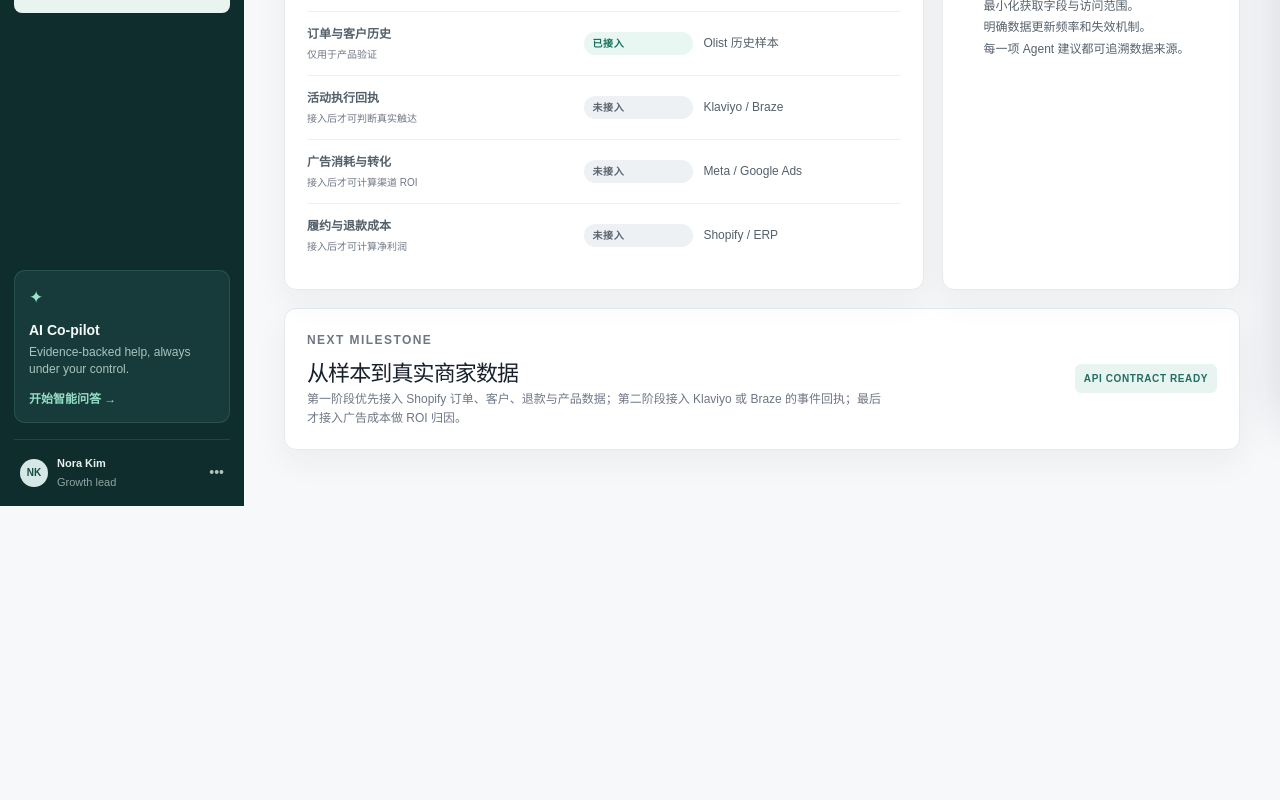
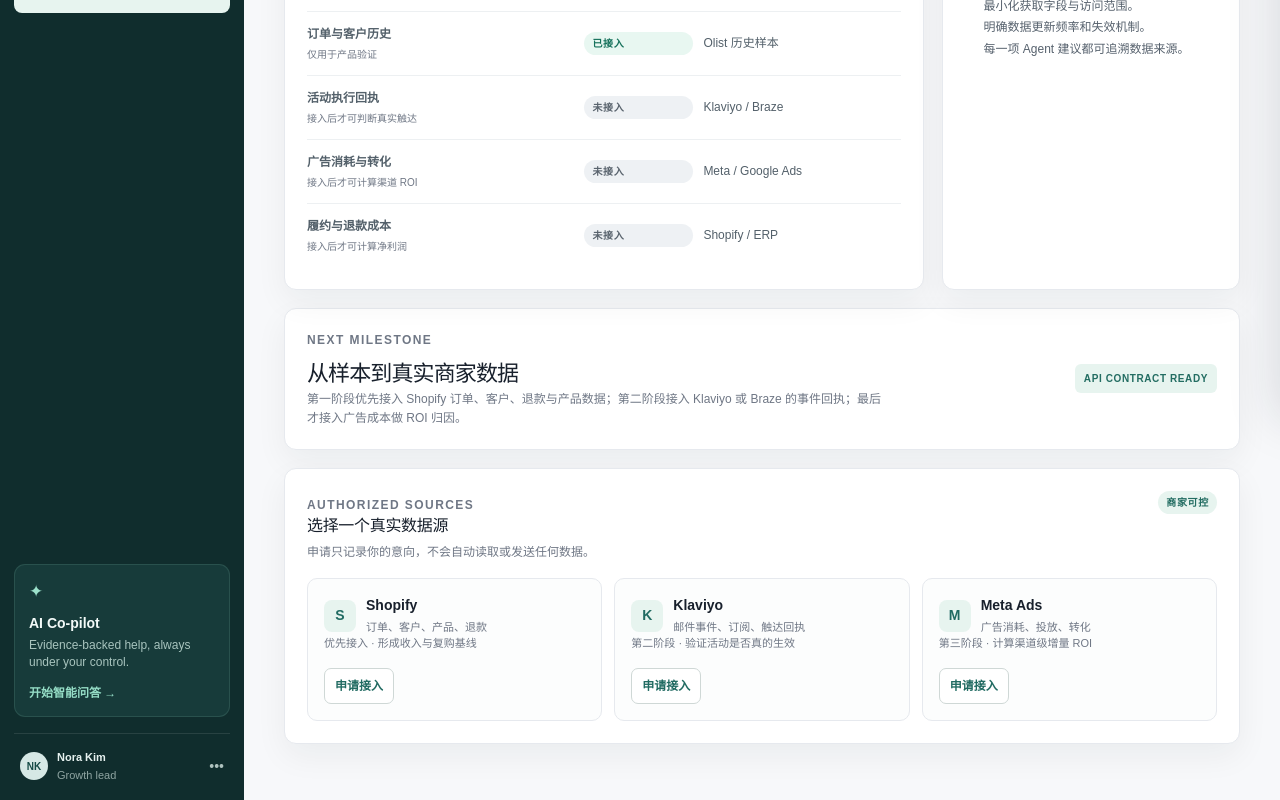
Before and after one commit to BobGreen147295/olist_ecommerce_analysis, a Next.js app in the folder web/: page /data in a window 1280 px wide. Shown: the part 380-1180 px from the top of the page. Before the commit the page ends 886 px from the top, so only its background shows below. Built offline with nearby package versions, Linux system fonts and the light colour scheme; no server answers.

Commit message:
feat: 添加商家数据连接器申请入口

```diff
--- /dev/null
+++ b/web/src/app/data-connectors.css
@@ -0,0 +1 @@
+.connector-card{margin-top:18px}.connector-grid{display:grid;grid-template-columns:repeat(3,1fr);gap:12px}.connector-item{border:1px solid var(--line);border-radius:10px;padding:16px;background:#fcfdfd}.connector-top{display:flex;gap:10px;align-items:center}.connector-logo{display:grid;place-items:center;width:32px;height:32px;border-radius:8px;background:#e7f4ef;color:var(--brand);font-weight:800}.connector-item strong,.connector-item small{display:block}.connector-item small{margin-top:3px;color:var(--muted);font-size:11px}.connector-item p{min-height:32px;color:var(--muted);font-size:11px;line-height:1.45}.connector-button{border:1px solid #cfd8d6;border-radius:7px;background:#fff;color:var(--brand);padding:8px 10px;font-size:12px;font-weight:700}.connector-button-done{background:var(--positive-bg);border-color:#b8e1d4}.connector-confirmation{display:flex;gap:10px;align-items:start;margin-top:14px;padding:12px 14px;border:1px solid #b8e1d4;border-radius:8px;background:var(--positive-bg);color:var(--positive)}.connector-confirmation>span{font-weight:800}.connector-confirmation strong{font-size:12px}.connector-confirmation p{margin:4px 0 0;color:#35675d;font-size:11px}@media(max-width:720px){.connector-grid{grid-template-columns:1fr}}
--- a/web/src/app/data/page.tsx
+++ b/web/src/app/data/page.tsx
@@ -1,9 +1,21 @@
+"use client";
+
+import { useState } from "react";
 import { PageHeading, StatusBadge } from "@/components/Ui";
 
 const sources = [["订单与客户历史","已接入","Olist 历史样本","仅用于产品验证"],["活动执行回执","未接入","Klaviyo / Braze","接入后才可判断真实触达"],["广告消耗与转化","未接入","Meta / Google Ads","接入后才可计算渠道 ROI"],["履约与退款成本","未接入","Shopify / ERP","接入后才可计算净利润"]];
 
-export default function DataPage() { return <main className="page-content"><PageHeading eyebrow="Data foundation" title="数据连接" description="跨境商家的真实价值来自可授权的数据连接，而不是替代商家保存或猜测业务数据。" action={<button className="button button-primary">申请连接器</button>} />
+const connectors = [
+  { name: "Shopify", type: "订单、客户、产品、退款", detail: "优先接入 · 形成收入与复购基线", icon: "S" },
+  { name: "Klaviyo", type: "邮件事件、订阅、触达回执", detail: "第二阶段 · 验证活动是否真的生效", icon: "K" },
+  { name: "Meta Ads", type: "广告消耗、投放、转化", detail: "第三阶段 · 计算渠道级增量 ROI", icon: "M" },
+];
+
+export default function DataPage() {
+  const [requested, setRequested] = useState<string | null>(null);
+  return <main className="page-content"><PageHeading eyebrow="Data foundation" title="数据连接" description="跨境商家的真实价值来自可授权的数据连接，而不是替代商家保存或猜测业务数据。" action={<button className="button button-primary" onClick={() => document.getElementById("connectors")?.scrollIntoView({ behavior: "smooth" })}>申请连接器</button>} />
   <section className="notice-bar"><span className="notice-dot" />当前运行在示例工作区。连接真实店铺前，应由商家授权并明确数据范围、用途与保留周期。</section>
   <section className="data-layout"><article className="card"><div className="card-kicker"><span>CONNECTION STATUS</span><StatusBadge tone="neutral">DEMO WORKSPACE</StatusBadge></div><h2>数据域覆盖</h2><div className="data-table">{sources.map(([name, state, source, note]) => <div className="data-row" key={name}><div><strong>{name}</strong><small>{note}</small></div><StatusBadge tone={state === "已接入" ? "success" : "neutral"}>{state}</StatusBadge><span>{source}</span></div>)}</div></article><aside className="card data-contract"><p className="eyebrow">Principles</p><h3>连接原则</h3><ol><li>商家在自己的渠道平台授权。</li><li>最小化获取字段与访问范围。</li><li>明确数据更新频率和失效机制。</li><li>每一项 Agent 建议都可追溯数据来源。</li></ol></aside></section>
   <section className="card api-card"><div><p className="eyebrow">NEXT MILESTONE</p><h2>从样本到真实商家数据</h2><p>第一阶段优先接入 Shopify 订单、客户、退款与产品数据；第二阶段接入 Klaviyo 或 Braze 的事件回执；最后才接入广告成本做 ROI 归因。</p></div><span className="api-tag">API CONTRACT READY</span></section>
+  <section className="card connector-card" id="connectors"><div className="card-heading"><div><p className="eyebrow">AUTHORIZED SOURCES</p><h2>选择一个真实数据源</h2><p>申请只记录你的意向，不会自动读取或发送任何数据。</p></div><StatusBadge tone="accent">商家可控</StatusBadge></div><div className="connector-grid">{connectors.map((connector) => { const isRequested = requested === connector.name; return <div className="connector-item" key={connector.name}><div className="connector-top"><span className="connector-logo">{connector.icon}</span><div><strong>{connector.name}</strong><small>{connector.type}</small></div></div><p>{connector.detail}</p><button className={`connector-button ${isRequested ? "connector-button-done" : ""}`} onClick={() => setRequested(isRequested ? null : connector.name)}>{isRequested ? "已记录申请 ✓" : "申请接入"}</button></div>; })}</div>{requested && <div className="connector-confirmation"><span>✓</span><div><strong>{requested} 接入意向已记录</strong><p>下一步应由商家完成 OAuth 授权，并确认字段范围、同步频率和数据保留期限。</p></div></div>}</section>
 </main>; }
```
Also changed, not shown: web/src/app/globals.css.
